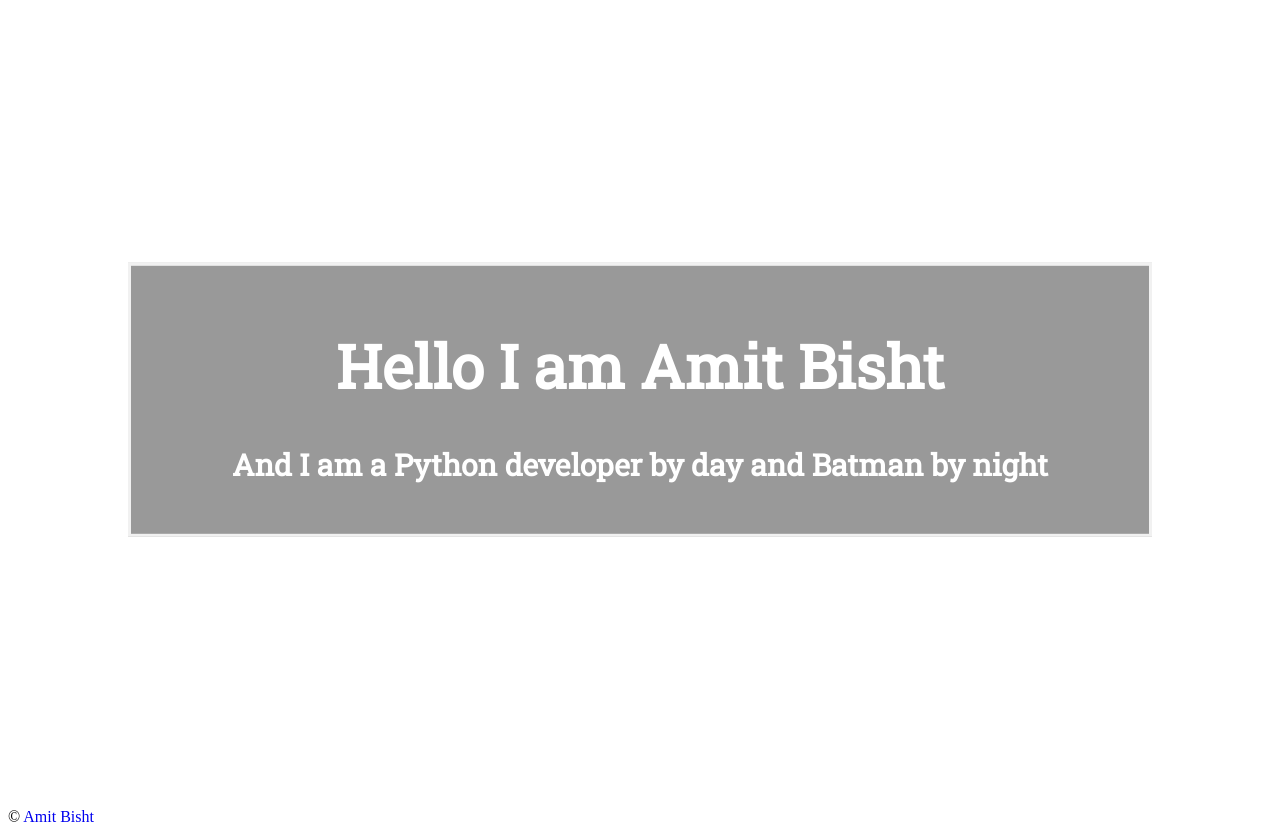
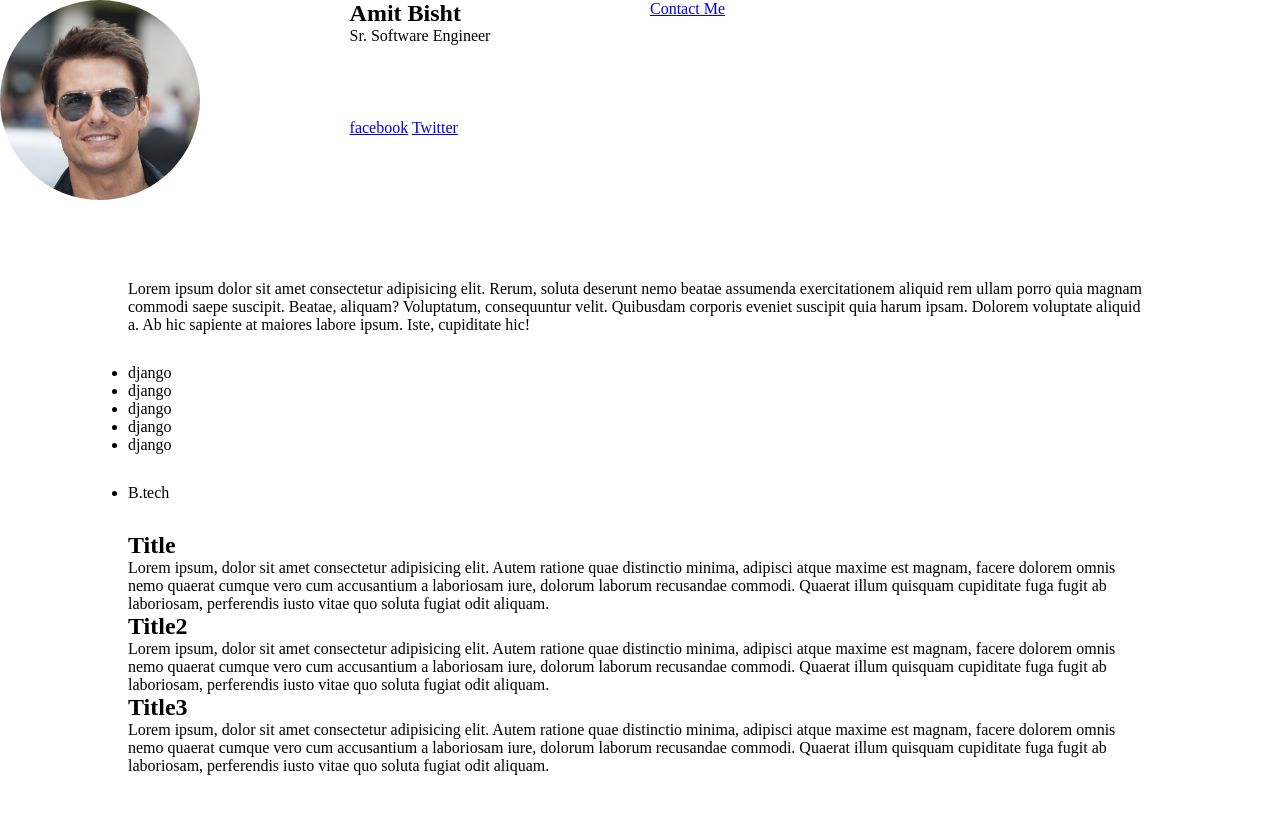
Before and after one commit to bishtamit-zz/bishtamit.github.io, a plain HTML site: page index.html in a window 1280 px wide. After the commit the page ends 800 px from the top, so only its background shows below. Drawn offline with Linux system fonts and the light colour scheme.

Commit message:
Grid restructured

```diff
--- a/index.html
+++ b/index.html
@@ -1,20 +1,102 @@
 <!DOCTYPE html>
 <html lang="en">
-<head>
-    <meta charset="UTF-8">
-    <meta name="viewport" content="width=device-width, initial-scale=1.0">
-    <meta http-equiv="X-UA-Compatible" content="ie=edge">
+  <head>
+    <meta charset="UTF-8" />
+    <meta name="viewport" content="width=device-width, initial-scale=1.0" />
+    <meta http-equiv="X-UA-Compatible" content="ie=edge" />
     <title>HomePage</title>
-    <link rel="stylesheet" href="main.css">
-    <link href="https://fonts.googleapis.com/css?family=Roboto+Slab&display=swap" rel="stylesheet">
+    <link rel="stylesheet" href="main.css" />
+    <link
+      href="https://fonts.googleapis.com/css?family=Roboto+Slab&display=swap"
+      rel="stylesheet"
+    />
+  </head>
+  <body>
+    <section class="header">
+      <div class="profile-box">
+        <div class="profile-img">
+          <img src="amitbisht.jpg" alt="photo" />
+        </div>
+        <div class="basic-info">
+          <h1>Amit Bisht</h1>
+          <p>Sr. Software Engineer</p>
+        </div>
+        <div class="social-contacts">
+          <a href="#">facebook</a>
+          <a href="#">Twitter </a>
+        </div>
+      </div>
 
-</head>
-<body>
-    <div class="bg-image"></div>
-    <div class="container bg-text">
-        <h1>Hello I am Amit Bisht</h1>
-        <p>And I am a Python developer by day and Batman by night</p>
+      <div class="contact-me">
+        <a href="#">Contact Me</a>
+      </div>
+    </section>
+
+    <div class="wrapper">
+      <!-- head section -->
+
+      <section class="about-me">
+        <p>
+          Lorem ipsum dolor sit amet consectetur adipisicing elit. Rerum, soluta
+          deserunt nemo beatae assumenda exercitationem aliquid rem ullam porro
+          quia magnam commodi saepe suscipit. Beatae, aliquam? Voluptatum,
+          consequuntur velit. Quibusdam corporis eveniet suscipit quia harum
+          ipsam. Dolorem voluptate aliquid a. Ab hic sapiente at maiores labore
+          ipsum. Iste, cupiditate hic!
+        </p>
+      </section>
+
+      <section class="skills">
+        <ul>
+          <li>django</li>
+          <li>django</li>
+          <li>django</li>
+          <li>django</li>
+          <li>django</li>
+        </ul>
+      </section>
+
+      <section class="education">
+        <ul>
+          <li>B.tech</li>
+        </ul>
+      </section>
+
+      <section class="projects">
+        <div class="project-item">
+          <h2>Title</h2>
+          <p>
+            Lorem ipsum, dolor sit amet consectetur adipisicing elit. Autem
+            ratione quae distinctio minima, adipisci atque maxime est magnam,
+            facere dolorem omnis nemo quaerat cumque vero cum accusantium a
+            laboriosam iure, dolorum laborum recusandae commodi. Quaerat illum
+            quisquam cupiditate fuga fugit ab laboriosam, perferendis iusto
+            vitae quo soluta fugiat odit aliquam.
+          </p>
+        </div>
+        <div class="project-item">
+          <h2>Title2</h2>
+          <p>
+            Lorem ipsum, dolor sit amet consectetur adipisicing elit. Autem
+            ratione quae distinctio minima, adipisci atque maxime est magnam,
+            facere dolorem omnis nemo quaerat cumque vero cum accusantium a
+            laboriosam iure, dolorum laborum recusandae commodi. Quaerat illum
+            quisquam cupiditate fuga fugit ab laboriosam, perferendis iusto
+            vitae quo soluta fugiat odit aliquam.
+          </p>
+        </div>
+        <div class="project-item">
+          <h2>Title3</h2>
+          <p>
+            Lorem ipsum, dolor sit amet consectetur adipisicing elit. Autem
+            ratione quae distinctio minima, adipisci atque maxime est magnam,
+            facere dolorem omnis nemo quaerat cumque vero cum accusantium a
+            laboriosam iure, dolorum laborum recusandae commodi. Quaerat illum
+            quisquam cupiditate fuga fugit ab laboriosam, perferendis iusto
+            vitae quo soluta fugiat odit aliquam.
+          </p>
+        </div>
+      </section>
     </div>
-    <footer><span>&copy; <a href="mailto:bishtamit54@gmail.com">Amit Bisht</a></span></footer>
-</body>
+  </body>
 </html>
--- a/main.css
+++ b/main.css
@@ -1,48 +1,55 @@
-body,
-html {
-  height: 100%;
+* {
+  margin: 0;
+  padding: 0;
+  /* box-sizing: border-box; */
 }
 
-* {
-  box-sizing: border-box;
+.wrapper {
+  display: grid;
+  grid-gap: 30px;
 }
 
-.bg-image {
-  /* The image used */
-  background-image: url("static/waffles_raspberries_ice_cream_fork_coffee_blueberries-1159550.jpg!d");
-
-  /* Add the blur effect */
-  filter: blur(8px);
-  -webkit-filter: blur(8px);
-
-  /* Full height */
-  height: 100%;
-
-  /* Center and scale the image nicely */
-  background-position: center;
-  background-repeat: no-repeat;
-  background-size: cover;
+.header {
+  display: grid;
+  grid-gap: 20px;
+  grid-template-columns: 1fr 1fr;
+  margin-bottom: 10vh;
+  min-height: 25vh;
 }
 
-/* Position text in the middle of the page/image */
-.bg-text {
-  font-size: 30px;
-  font-family: "Roboto Slab", serif;
-  background-color: rgb(0, 0, 0); /* Fallback color */
-  background-color: rgba(0, 0, 0, 0.4); /* Black w/opacity/see-through */
-  color: white;
-  font-weight: bold;
-  border: 3px solid #f1f1f1;
-  position: absolute;
-  top: 50%;
-  left: 50%;
-  transform: translate(-50%, -50%);
-  z-index: 2;
-  width: 80%;
-  padding: 20px;
-  text-align: center;
+.wrapper {
+  margin: 0 10vw;
 }
 
-a {
-  text-decoration: None;
+.profile-img {
+  width: 200px;
+  height: 200px;
+  border-radius: 50%;
+  overflow: hidden;
+
 }
+.profile-img img {
+  width: 200px;
+  height: auto;
+}
+
+.profile-box {
+  display: grid;
+  grid-gap: 10px;
+  grid-template-areas:
+    "profile-img basic-info"
+    "profile-img social-contacts";
+}
+
+.profile-img {
+  grid-area: profile-img;
+  align-self: end;
+}
+
+.basic-info {
+  grid-area: basic-info;
+}
+
+.social-contacts {
+  grid-area: social-contacts;
+}
```
Also changed, not shown: amitbisht.jpg (added).
